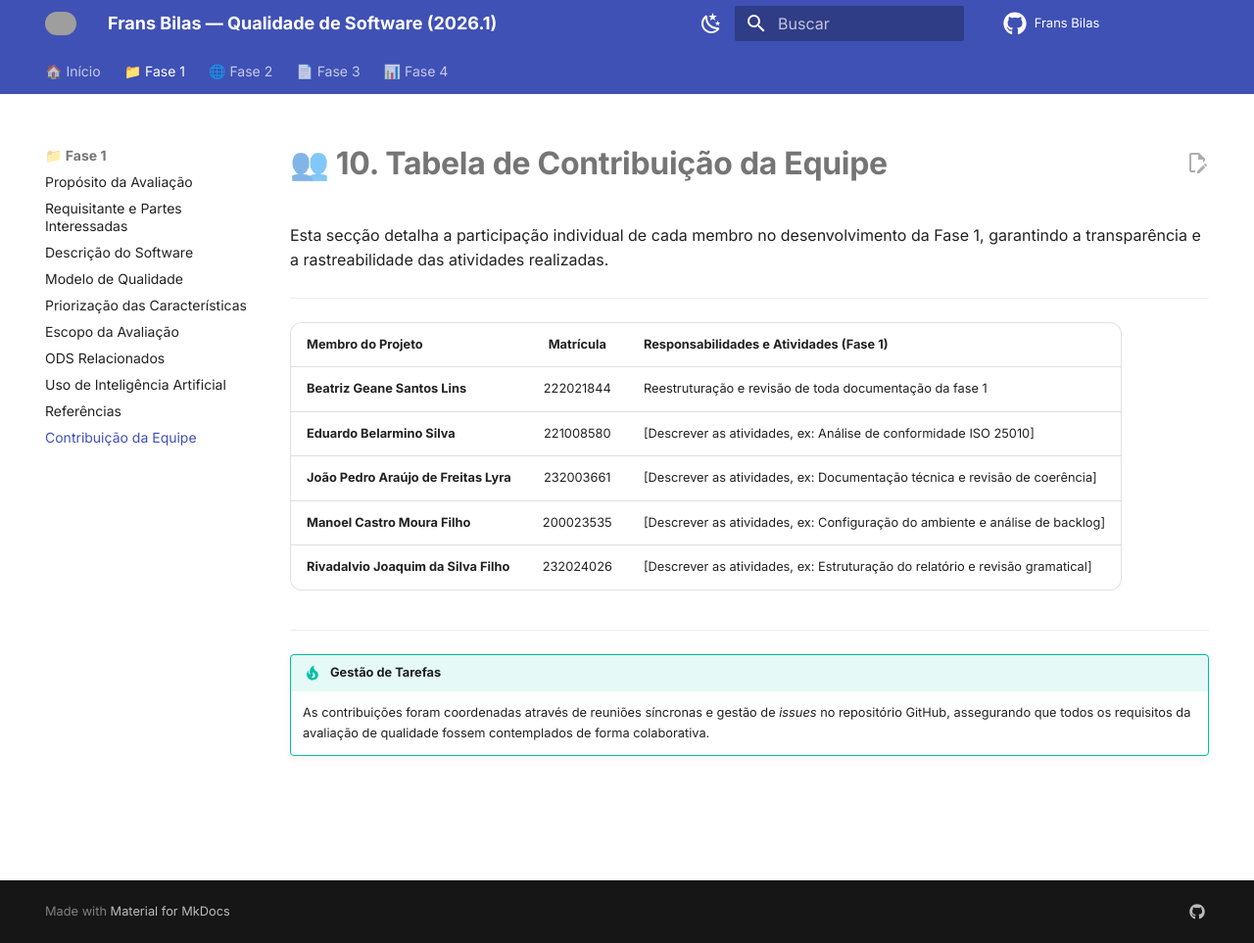
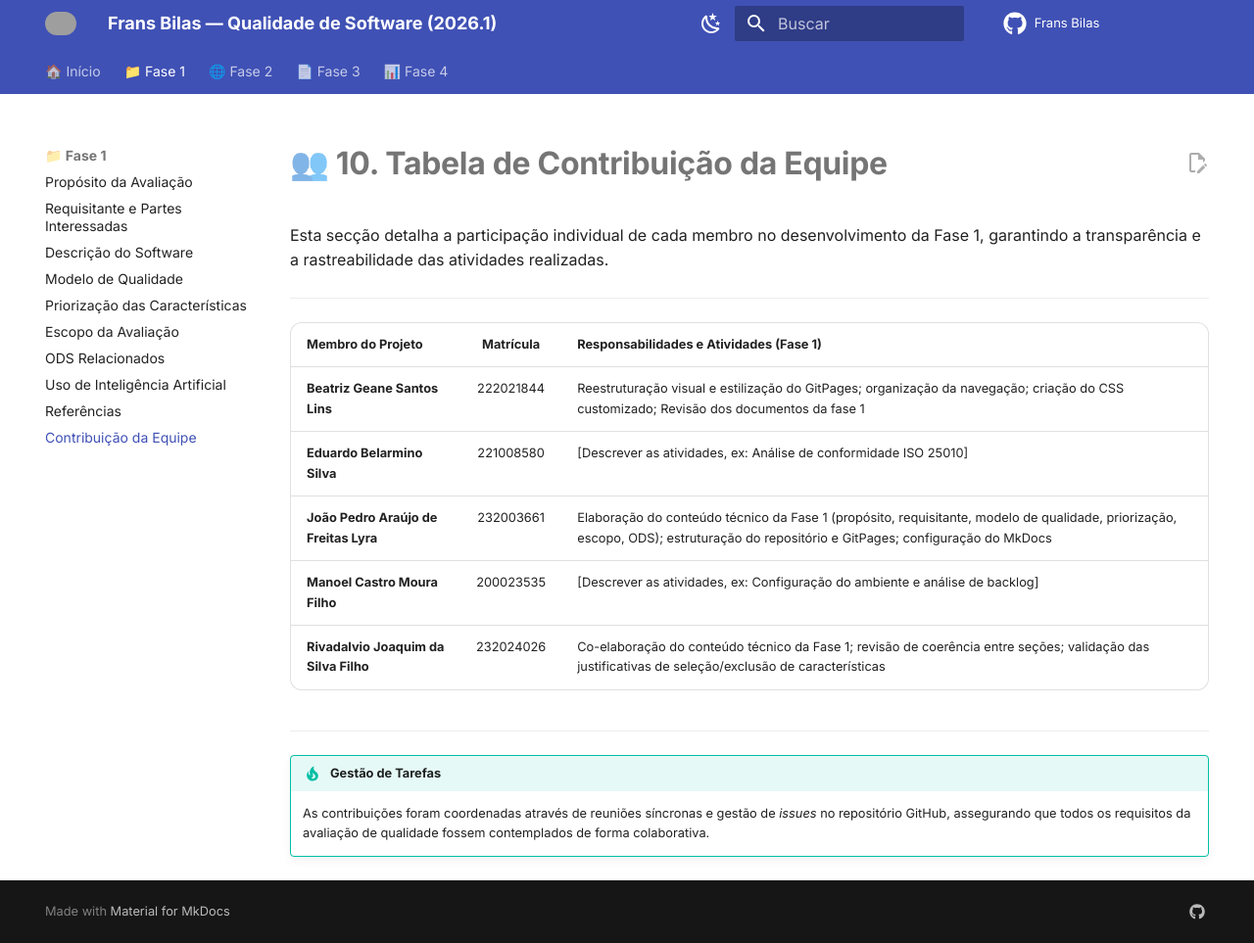
Before and after one commit to FCTE-Qualidade-de-Software-1/2026-1_T01_FRANS_BILAS, an MkDocs documentation site: the page built from docs/fase1/contribuicao_equipe.md, in a window 1280 px wide and 963 px high. Shown: the whole window at 98% size. Built offline with MkDocs 1.6.1 and Material for MkDocs 9.7.7, drawn with Linux system fonts in a browser that asks for light colours; comment, search, counter and statistics services are not loaded; grey boxes are pictures that could not be loaded.

Commit message:
fix codigo mermaid, adicao de contribuiçao

```diff
--- a/docs/fase1/contribuicao_equipe.md
+++ b/docs/fase1/contribuicao_equipe.md
@@ -6,11 +6,11 @@ Esta secção detalha a participação individual de cada membro no desenvolvime
 
 | Membro do Projeto | Matrícula | Responsabilidades e Atividades (Fase 1) |
 | :--- | :---: | :--- |
-| **Beatriz Geane Santos Lins** | 222021844 | Reestruturação e revisão de toda documentação da fase 1 |
+| **Beatriz Geane Santos Lins** | 222021844 | Reestruturação visual e estilização do GitPages; organização da navegação; criação do CSS customizado; Revisão dos documentos da fase 1|
 | **Eduardo Belarmino Silva** | 221008580 | [Descrever as atividades, ex: Análise de conformidade ISO 25010] |
-| **João Pedro Araújo de Freitas Lyra** | 232003661 | [Descrever as atividades, ex: Documentação técnica e revisão de coerência] |
+| **João Pedro Araújo de Freitas Lyra** | 232003661 | Elaboração do conteúdo técnico da Fase 1 (propósito, requisitante, modelo de qualidade, priorização, escopo, ODS); estruturação do repositório e GitPages; configuração do MkDocs |
 | **Manoel Castro Moura Filho** | 200023535 | [Descrever as atividades, ex: Configuração do ambiente e análise de backlog] |
-| **Rivadalvio Joaquim da Silva Filho** | 232024026 | [Descrever as atividades, ex: Estruturação do relatório e revisão gramatical] |
+| **Rivadalvio Joaquim da Silva Filho** | 232024026 | Co-elaboração do conteúdo técnico da Fase 1; revisão de coerência entre seções; validação das justificativas de seleção/exclusão de características|
 
 ---
 
--- a/mkdocs.yml
+++ b/mkdocs.yml
@@ -73,7 +73,6 @@ markdown_extensions:
   - admonition
 
   - pymdownx.details
-  - pymdownx.superfences
 
   - pymdownx.highlight:
       anchor_linenums: true
```
Also changed, not shown: docs/fase1/descricao.md (+2 -1 lines), docs/fase1/modelo_qualidade.md (+1 -0 lines).
